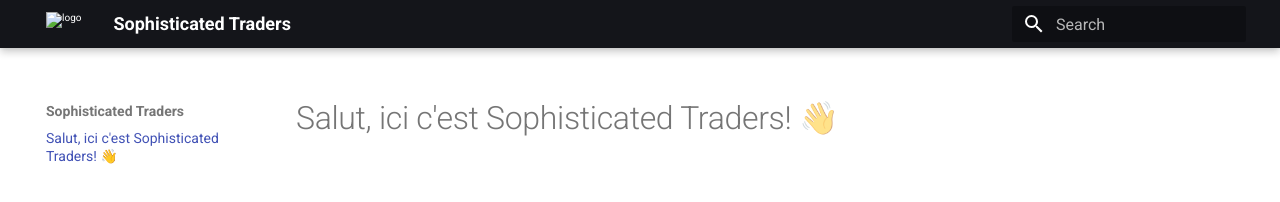
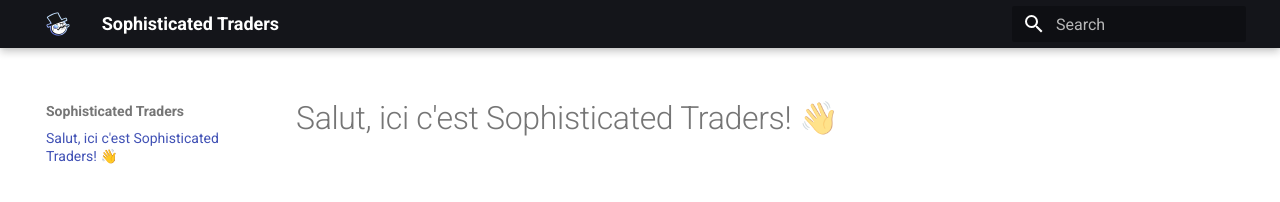
Before and after one commit to sophisticated-traders/docs, an MkDocs documentation site: the page built from docs/index.md, in a window 1280 px wide. Shown: the top 202 px of the page. Built offline with MkDocs 1.6.1 and Material for MkDocs 9.7.7, drawn with Linux system fonts in a browser that asks for light colours.

Commit message:
fix logo and favicon

```diff
--- a/mkdocs.yml
+++ b/mkdocs.yml
@@ -5,3 +5,4 @@
   palette:
     primary: black
   logo: assets/st-icon.svg
+  favicon: assets/st-icon.svg
```
Also changed, not shown: docs/assets/st-icon.svg (added).
